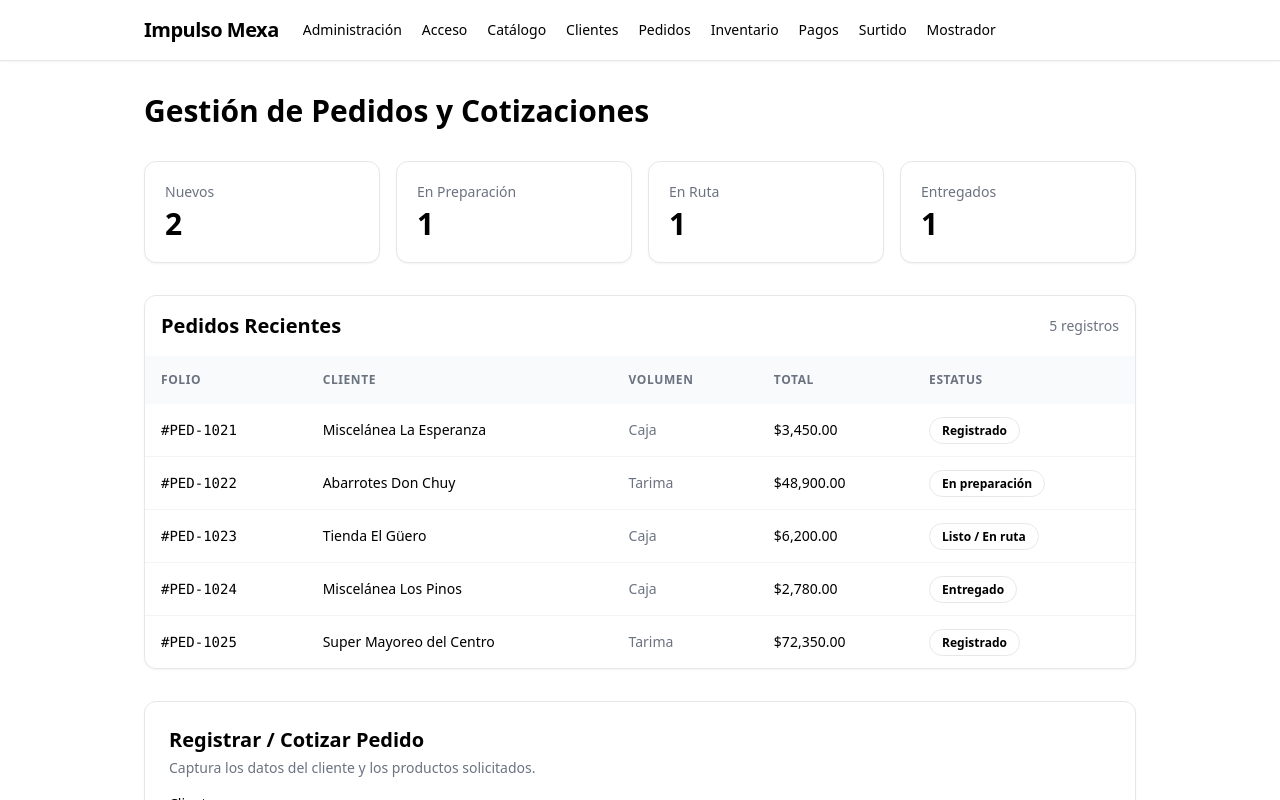
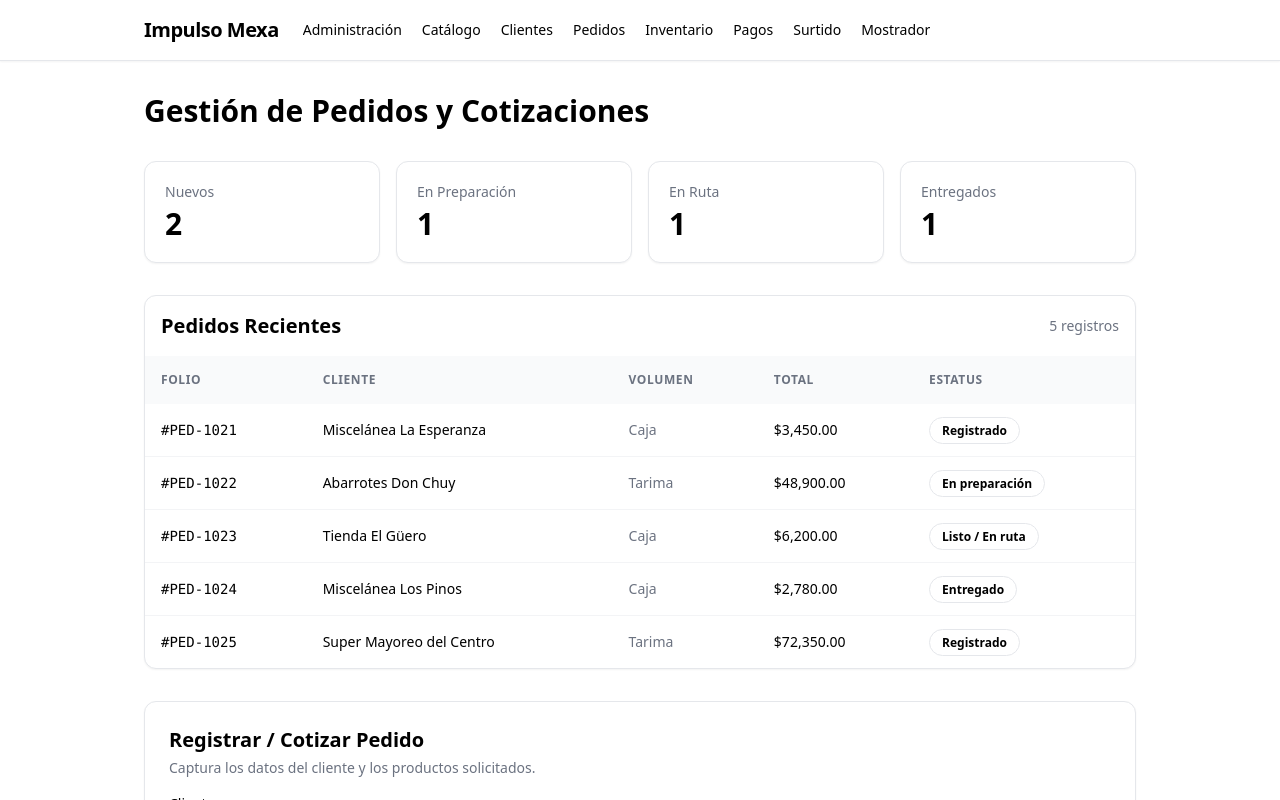
Before and after one commit to rangelashley503-debug/panel-comercial-ah, a plain HTML site: page Gestión de pedidos y cotizaciones - K/Gestión.html in a window 1280 px wide. Shown: the top 800 px of the page. Drawn offline with nearby package versions, Linux system fonts and the light colour scheme.

Commit message:
correcion de tabla de menu

```diff
--- a/Gestión de pedidos y cotizaciones - K/Gestión.html
+++ b/Gestión de pedidos y cotizaciones - K/Gestión.html
@@ -40,7 +40,6 @@
         <!-- Menú con scroll horizontal para pantallas chicas -->
         <ul id="menu" class="flex gap-5 overflow-x-auto whitespace-nowrap text-sm font-medium">
             <li><a href="../Administraci%C3%B3n%20y%20supervisi%C3%B3n-H/admi.html">Administración</a></li>
-            <li><a href="../Autenticaci%C3%B3n%20y%20usuarios/Inicio%20de%20sesi%C3%B3n.html">Acceso</a></li>
             <li><a href="../Catalogo%20de%20productos-%20H/catalogo.html">Catálogo</a></li>
             <li><a href="../Clientes%20y%20cuentas%20comerciales%20-%20K/Clientes.html">Clientes</a></li>
             <li><a href="../Gesti%C3%B3n%20de%20pedidos%20y%20cotizaciones%20-%20K/Gesti%C3%B3n.html">Pedidos</a></li>
```
